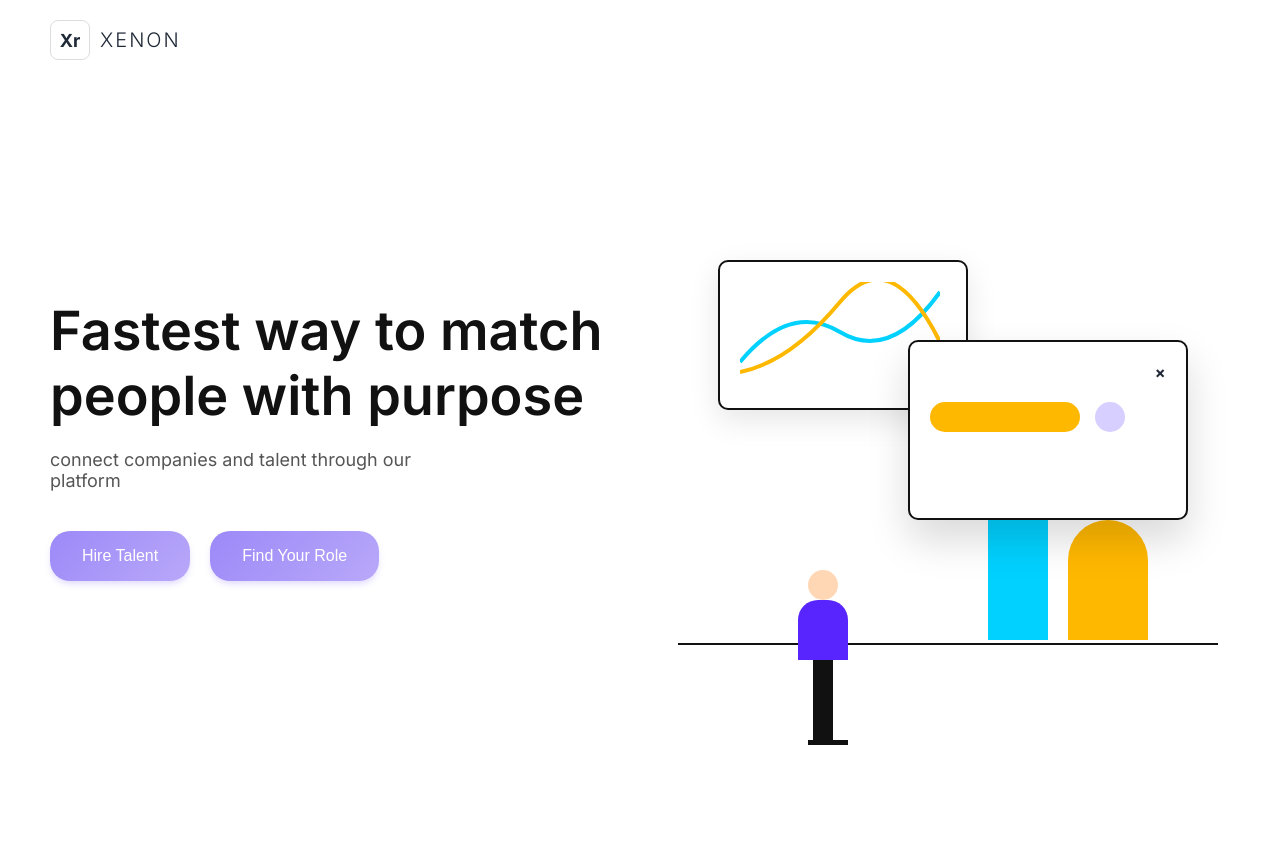
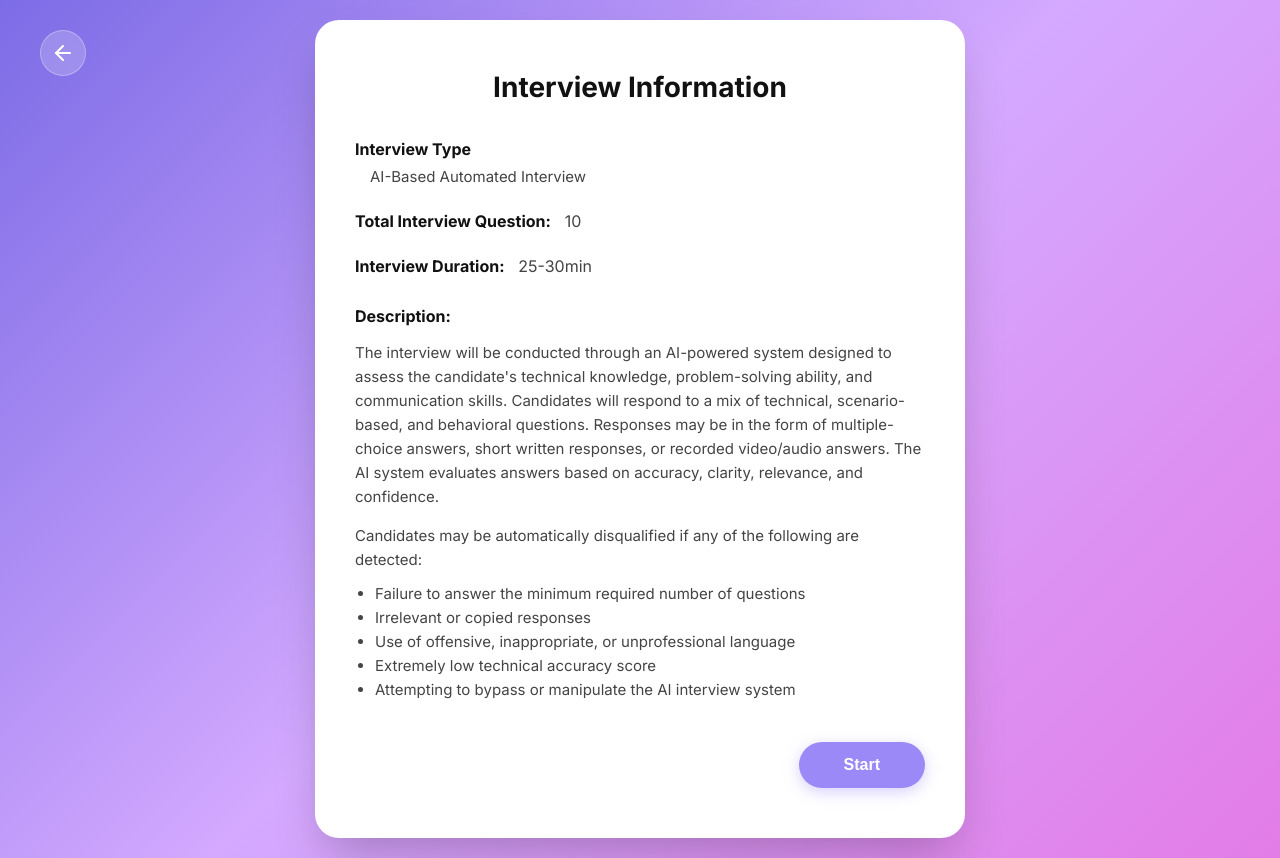
Before and after one commit to Maham-Javed/FYP_Project, a React (Vite) app: page /candidate-interview-info in a window 1280 px wide. Before the commit this address led to /. Before the commit the page ends 800 px from the top, so only its background shows below. Built offline with nearby package versions, Linux system fonts and the light colour scheme.

Commit message:
feat: implement candidate applied jobs and interview info pages with routing configuration

```diff
--- a/src/App.jsx
+++ b/src/App.jsx
@@ -14,6 +14,7 @@ import CandidateDashboard from './pages/CandidateDashboard';
 import CandidateJobDetail from './pages/CandidateJobDetail';
 import CandidateJobApply from './pages/CandidateJobApply';
 import CandidateAppliedJobs from './pages/CandidateAppliedJobs';
+import CandidateInterviewInfo from './pages/CandidateInterviewInfo';
 
 function App() {
   return (
@@ -33,6 +34,7 @@ function App() {
         <Route path="/candidate-job" element={<CandidateJobDetail />} />
         <Route path="/candidate-job-apply" element={<CandidateJobApply />} />
         <Route path="/candidate-applied-jobs" element={<CandidateAppliedJobs />} />
+        <Route path="/candidate-interview-info" element={<CandidateInterviewInfo />} />
         <Route path="*" element={<Navigate to="/" />} />
       </Routes>
     </Router>
--- a/src/pages/CandidateAppliedJobs.jsx
+++ b/src/pages/CandidateAppliedJobs.jsx
@@ -178,7 +178,7 @@ const CandidateAppliedJobs = () => {
                 <td style={{ padding: '15px 10px', fontSize: '14px', color: '#111' }}>SQL Developer</td>
                 <td style={{ padding: '15px 10px', fontSize: '14px', color: '#111' }}>11-03</td>
                 <td style={{ padding: '15px 10px', fontSize: '14px' }}>
-                  <a href="#" style={{ color: 'var(--primary-color)', textDecoration: 'underline' }}>View Details</a>
+                  <button onClick={() => navigate('/candidate-interview-info')} style={{ background: 'none', border: 'none', cursor: 'pointer', color: 'var(--primary-color)', textDecoration: 'underline' }}>View Details</button>
                 </td>
               </tr>
               <tr style={{ borderBottom: '1px solid #E5E7EB' }}>
@@ -186,7 +186,7 @@ const CandidateAppliedJobs = () => {
                 <td style={{ padding: '15px 10px', fontSize: '14px', color: '#111' }}>UI Developer</td>
                 <td style={{ padding: '15px 10px', fontSize: '14px', color: '#111' }}>18-04</td>
                 <td style={{ padding: '15px 10px', fontSize: '14px' }}>
-                  <a href="#" style={{ color: 'var(--primary-color)', textDecoration: 'underline' }}>View Details</a>
+                  <button onClick={() => navigate('/candidate-interview-info')} style={{ background: 'none', border: 'none', cursor: 'pointer', color: 'var(--primary-color)', textDecoration: 'underline' }}>View Details</button>
                 </td>
               </tr>
             </tbody>
--- /dev/null
+++ b/src/pages/CandidateInterviewInfo.jsx
@@ -0,0 +1,94 @@
+import React from 'react';
+import { useNavigate } from 'react-router-dom';
+import { FiArrowLeft } from 'react-icons/fi';
+
+const CandidateInterviewInfo = () => {
+  const navigate = useNavigate();
+
+  return (
+    <div className="auth-container" style={{ position: 'relative', overflow: 'hidden' }}>
+
+      {/* Back button overlay */}
+      <div style={{ position: 'absolute', top: '30px', left: '40px', zIndex: 10 }}>
+        <button
+          onClick={() => navigate(-1)}
+          style={{
+            background: 'rgba(255, 255, 255, 0.2)', backdropFilter: 'blur(10px)',
+            border: '1px solid rgba(255,255,255,0.3)', cursor: 'pointer',
+            display: 'flex', alignItems: 'center', padding: '10px', borderRadius: '50%',
+            color: 'white', transition: 'all 0.3s'
+          }}
+        >
+          <FiArrowLeft size={24} />
+        </button>
+      </div>
+
+      <div
+        className="auth-card"
+        style={{
+          maxWidth: '650px',
+          padding: '50px 40px',
+          animation: 'slideInRight 0.5s cubic-bezier(0.175, 0.885, 0.32, 1.275) forwards',
+          opacity: 0,
+          transform: 'translateX(50px)'
+        }}
+      >
+        <h2 style={{ fontSize: '28px', fontWeight: 'bold', color: '#111', marginBottom: '35px', textAlign: 'center' }}>
+          Interview Information
+        </h2>
+
+        <div style={{ marginBottom: '25px' }}>
+          <h3 style={{ fontSize: '16px', fontWeight: 'bold', color: '#111', marginBottom: '8px' }}>Interview Type</h3>
+          <p style={{ fontSize: '15px', color: '#444', paddingLeft: '15px', margin: 0 }}>
+            AI-Based Automated Interview
+          </p>
+        </div>
+
+        <div style={{ display: 'flex', gap: '40px', marginBottom: '25px' }}>
+          <h3 style={{ fontSize: '16px', fontWeight: 'bold', color: '#111', margin: 0 }}>
+            Total Interview Question: <span style={{ fontWeight: 'normal', color: '#444', marginLeft: '10px' }}>10</span>
+          </h3>
+        </div>
+
+        <div style={{ display: 'flex', gap: '40px', marginBottom: '30px' }}>
+          <h3 style={{ fontSize: '16px', fontWeight: 'bold', color: '#111', margin: 0 }}>
+            Interview Duration: <span style={{ fontWeight: 'normal', color: '#444', marginLeft: '10px' }}>25-30min</span>
+          </h3>
+        </div>
+
+        <div style={{ marginBottom: '40px' }}>
+          <h3 style={{ fontSize: '16px', fontWeight: 'bold', color: '#111', marginBottom: '15px' }}>Description:</h3>
+          <p style={{ fontSize: '15px', color: '#444', lineHeight: '1.6', marginBottom: '15px' }}>
+            The interview will be conducted through an AI-powered system designed to assess the candidate's technical knowledge, problem-solving ability, and communication skills. Candidates will respond to a mix of technical, scenario-based, and behavioral questions. Responses may be in the form of multiple-choice answers, short written responses, or recorded video/audio answers. The AI system evaluates answers based on accuracy, clarity, relevance, and confidence.
+          </p>
+          <p style={{ fontSize: '15px', color: '#444', lineHeight: '1.6', marginBottom: '10px' }}>
+            Candidates may be automatically disqualified if any of the following are detected:
+          </p>
+          <ul style={{ margin: 0, paddingLeft: '20px', color: '#444', fontSize: '15px', lineHeight: '1.6' }}>
+            <li>Failure to answer the minimum required number of questions</li>
+            <li>Irrelevant or copied responses</li>
+            <li>Use of offensive, inappropriate, or unprofessional language</li>
+            <li>Extremely low technical accuracy score</li>
+            <li>Attempting to bypass or manipulate the AI interview system</li>
+          </ul>
+        </div>
+
+        <div style={{ display: 'flex', justifyContent: 'flex-end', marginTop: '30px' }}>
+          <button
+            style={{
+              background: 'var(--primary-color)', color: 'white', border: 'none',
+              padding: '14px 45px', borderRadius: '30px', fontWeight: '600',
+              cursor: 'pointer', fontSize: '16px', transition: 'all 0.2s',
+              boxShadow: '0 4px 15px rgba(156, 137, 248, 0.4)'
+            }}
+          >
+            Start
+          </button>
+        </div>
+
+      </div>
+    </div>
+  );
+};
+
+export default CandidateInterviewInfo;
```
